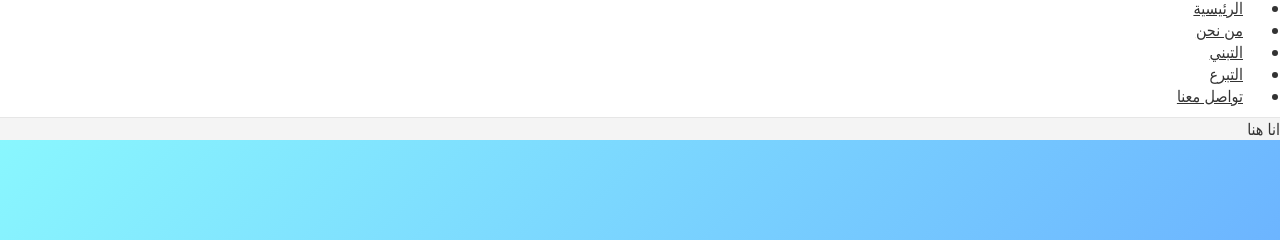
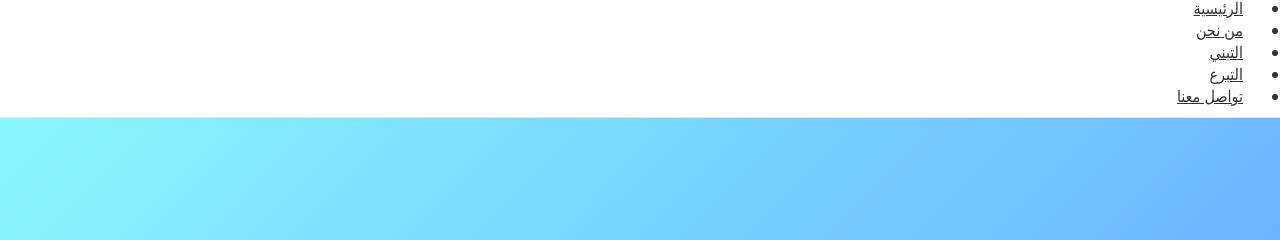
Before and after one commit to AhmedNeoCortex-158/HTML-1, a plain HTML site: page index.html in a window 1280 px wide. Shown: the part 51-291 px from the top of the page. Drawn offline with Linux system fonts and the light colour scheme.

Commit message:
my book1

```diff
--- a/index.html
+++ b/index.html
@@ -24,7 +24,7 @@
   </nav>
 </head>
 <body>
-  <p>انا هنا </p>
+
 
 
   <!-- قسم الهيرو (الرئيسية) -->
```
